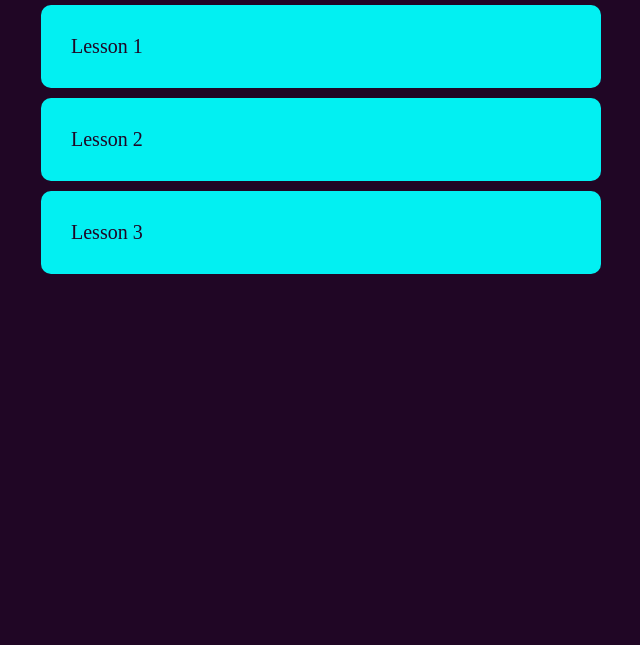
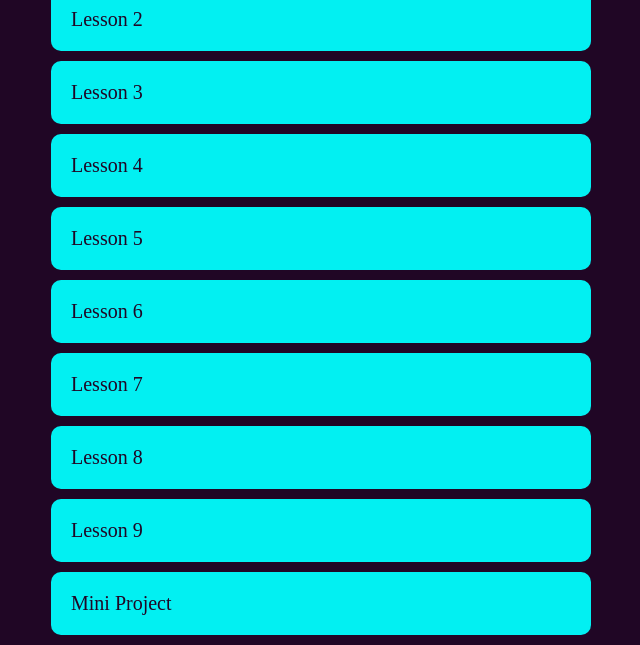
Before and after one commit to E1ano/Okten-javascript, a website: page index.html in a window 1280 px wide. Shown: the part 209-854 px from the top of the page, without its empty margins (319-959 px from the left). Before the commit the page ends 800 px from the top, so only its background shows below. Drawn offline with Linux system fonts and the light colour scheme.

Commit message:
add menu item

```diff
--- a/index.html
+++ b/index.html
@@ -12,14 +12,14 @@
         }
 
         .wrapper {
-            margin-top: 150px;
+            margin-top: 60px;
         }
 
         .lesson {
             width: 500px;
             margin: 10px auto;
             background: rgba(0, 255, 255, 0.94);
-            padding: 30px;
+            padding: 20px;
             border-radius: 10px;
         }
 
@@ -51,7 +51,14 @@
     <div class="lesson"><a href="./lesson1/index.html">Lesson 1</a></div>
     <div class="lesson"><a href="./lesson2/index.html">Lesson 2</a></div>
     <div class="lesson"><a href="./lesson3/index.html">Lesson 3</a></div>
-    <!--    <div class="lesson"><a href="./lesson4/index.html">Lesson 4</a></div>-->
+    <div class="lesson"><a href="./lesson4/index.html">Lesson 4</a></div>
+    <div class="lesson"><a href="./lesson5/index.html">Lesson 5</a></div>
+    <div class="lesson"><a href="./lesson6/index.html">Lesson 6</a></div>
+    <div class="lesson"><a href="./lesson7/index.html">Lesson 7</a></div>
+    <div class="lesson"><a href="./lesson8/index.html">Lesson 8</a></div>
+    <div class="lesson"><a href="./lesson9/index.html">Lesson 9</a></div>
+
+    <div class="lesson"><a href="./mini-project/index.html">Mini Project</a></div>
 </div>
 
 </body>
```
